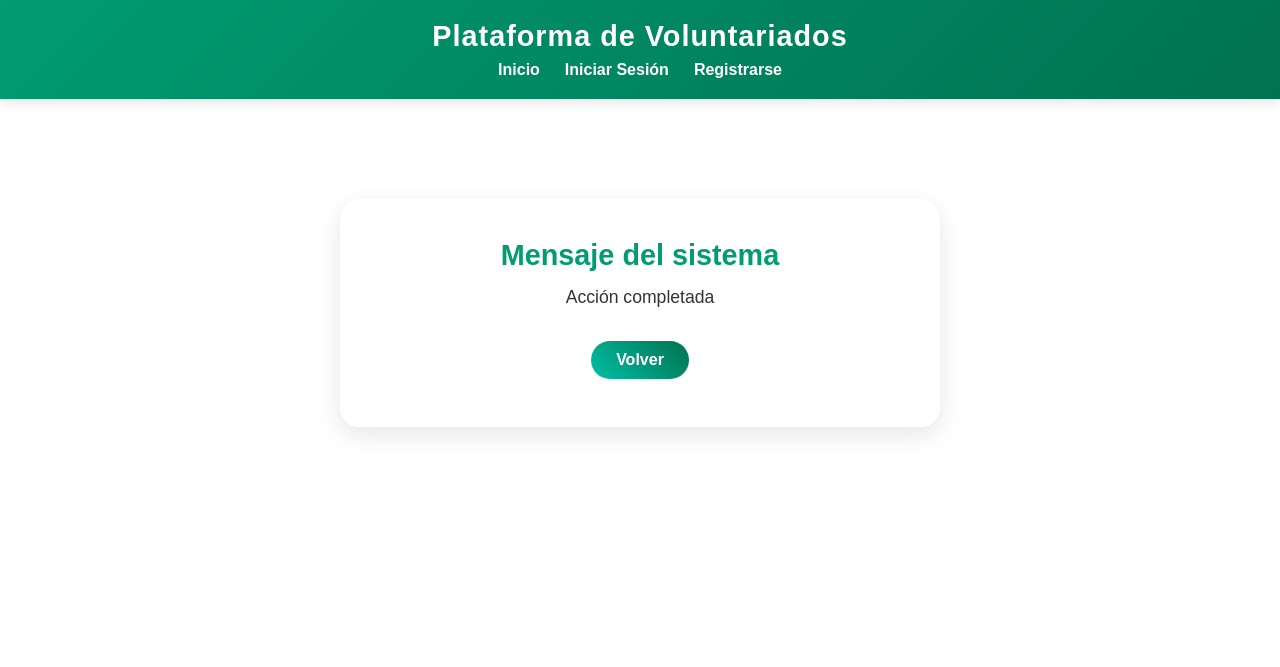
After one commit to V4l3r14n3/Proyecto, a PHP site: page /includes/mensajes.php in a window 1280 px wide. The commit adds this page. Shown: the top 667 px of the page. Run offline with PHP 8.4, Linux system fonts and the light colour scheme.

Commit message:
nuevos mensajes

```diff
--- a/css/styles.css
+++ b/css/styles.css
@@ -376,3 +376,42 @@ footer {
     font-size: 1.8rem;
   }
 }
+
+.mensaje-container {
+  text-align: center;
+  margin: 100px auto;
+  max-width: 600px;
+  background: rgba(255, 255, 255, 0.95);
+  padding: 40px;
+  border-radius: 20px;
+  box-shadow: 0 8px 25px rgba(0, 0, 0, 0.1);
+  animation: fadeInUp 0.8s ease;
+}
+
+.mensaje-container h2 {
+  font-size: 1.8rem;
+  margin-bottom: 15px;
+}
+
+.mensaje-container p {
+  font-size: 1.1rem;
+  margin-bottom: 25px;
+}
+
+.mensaje-container.success h2 { color: #00724f; }
+.mensaje-container.error h2 { color: #c0392b; }
+.mensaje-container.info h2 { color: #009c72; }
+
+.mensaje-container .btn {
+  background: linear-gradient(45deg, #00bfa6, #00724f);
+  color: white;
+  padding: 10px 25px;
+  border-radius: 30px;
+  text-decoration: none;
+  font-weight: 600;
+  transition: transform 0.3s ease;
+}
+
+.mensaje-container .btn:hover {
+  transform: translateY(-3px);
+}
--- a/includes/conexion.php
+++ b/includes/conexion.php
@@ -6,7 +6,7 @@ use MongoDB\Client;
 try {
     // Conexión local (puedes cambiar el nombre de la base)
     $cliente = new Client("mongodb://localhost:27017/");
-    $bd = $cliente->plataforma_voluntariado;
+    $bd = $cliente->Proyecto;
 
     // Colecciones que usaremos (puedes agregar más)
     $usuarios = $bd->usuarios;
--- /dev/null
+++ b/includes/mensajes.php
@@ -0,0 +1,16 @@
+<?php
+// includes/mensaje.php
+$titulo = $titulo ?? "Mensaje del sistema";
+$mensaje = $mensaje ?? "Acción completada";
+$tipo = $tipo ?? "info"; // puede ser: success, error, info
+?>
+
+<?php include 'header.php'; ?>
+
+<div class="mensaje-container <?= $tipo ?>">
+    <h2><?= htmlspecialchars($titulo) ?></h2>
+    <p><?= htmlspecialchars($mensaje) ?></p>
+    <a href="<?= $link ?? '../index.php' ?>" class="btn">Volver</a>
+</div>
+
+<?php include 'footer.php'; ?>
```
Also changed, not shown: pages/procesar_login.php (+7 -10 lines), pages/procesar_registro.php (+9 -8 lines).
